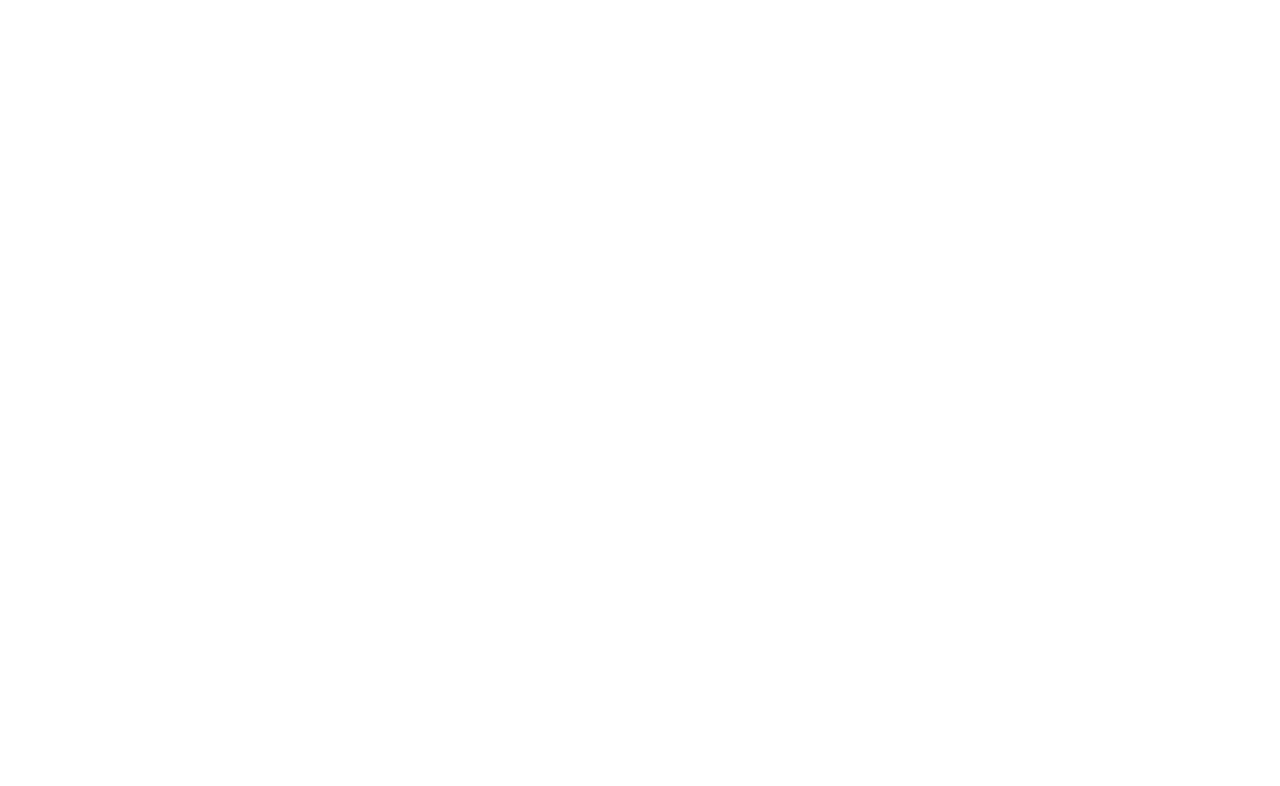
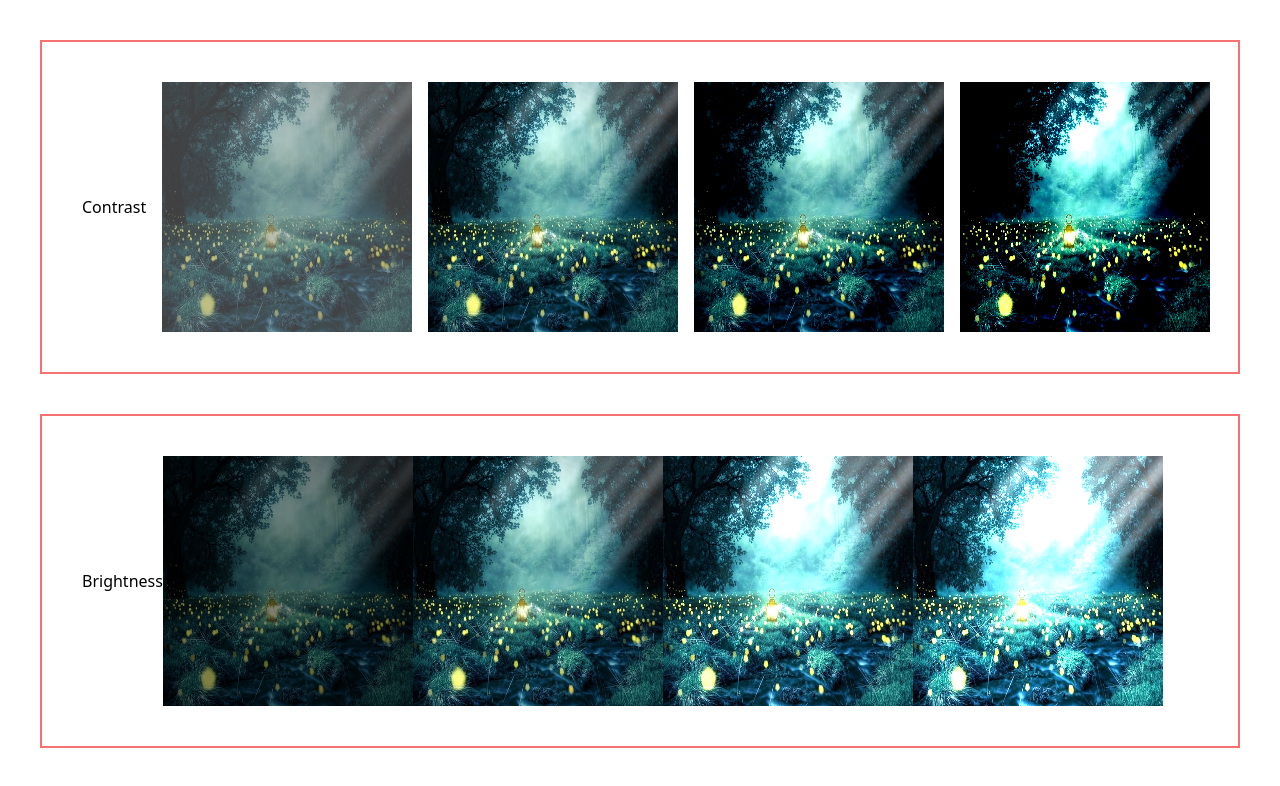
Before and after one commit to anandku06/TailWind_Learnings, a website: page HuxnDev/Fundamentals/8. Filters/index.html in a window 1280 px wide. Drawn offline with nearby package versions, Linux system fonts and the light colour scheme.

Commit message:
add contrast and brightness examples to index.html with TailwindCSS utilities

```diff
--- a/HuxnDev/Fundamentals/8. Filters/index.html
+++ b/HuxnDev/Fundamentals/8. Filters/index.html
@@ -10,9 +10,47 @@
   <body>
     <!-- Contrast -->
     <!-- https://tailwindcss.com/docs/contrast -->
+    <div class="border-2 border-red-400 m-10 flex p-10 space-x-4">
+      <h3 class="self-center">Contrast</h3>
+      <img
+        src="/src/night-3078326_640.jpg"
+        class="w-[250px] h-[250px] contrast-50"
+      />
+      <img
+        src="/src/night-3078326_640.jpg"
+        class="w-[250px] h-[250px] contrast-100"
+      />
+      <img
+        src="/src/night-3078326_640.jpg"
+        class="w-[250px] h-[250px] contrast-125"
+      />
+      <img
+        src="/src/night-3078326_640.jpg"
+        class="w-[250px] h-[250px] contrast-200"
+      />
+    </div>
 
     <!-- Brightness -->
     <!-- https://tailwindcss.com/docs/brightness -->
+    <div class="border-2 border-red-400 m-10 flex p-10">
+      <h3 class="self-center">Brightness</h3>
+      <img
+        src="/src/night-3078326_640.jpg"
+        class="w-[250px] h-[250px] brightness-50"
+      />
+      <img
+        src="/src/night-3078326_640.jpg"
+        class="w-[250px] h-[250px] brightness-100"
+      />
+      <img
+        src="/src/night-3078326_640.jpg"
+        class="w-[250px] h-[250px] brightness-150"
+      />
+      <img
+        src="/src/night-3078326_640.jpg"
+        class="w-[250px] h-[250px] brightness-200"
+      />
+    </div>
 
     <!-- Grayscale -->
     <!-- https://tailwindcss.com/docs/grayscale -->
```
